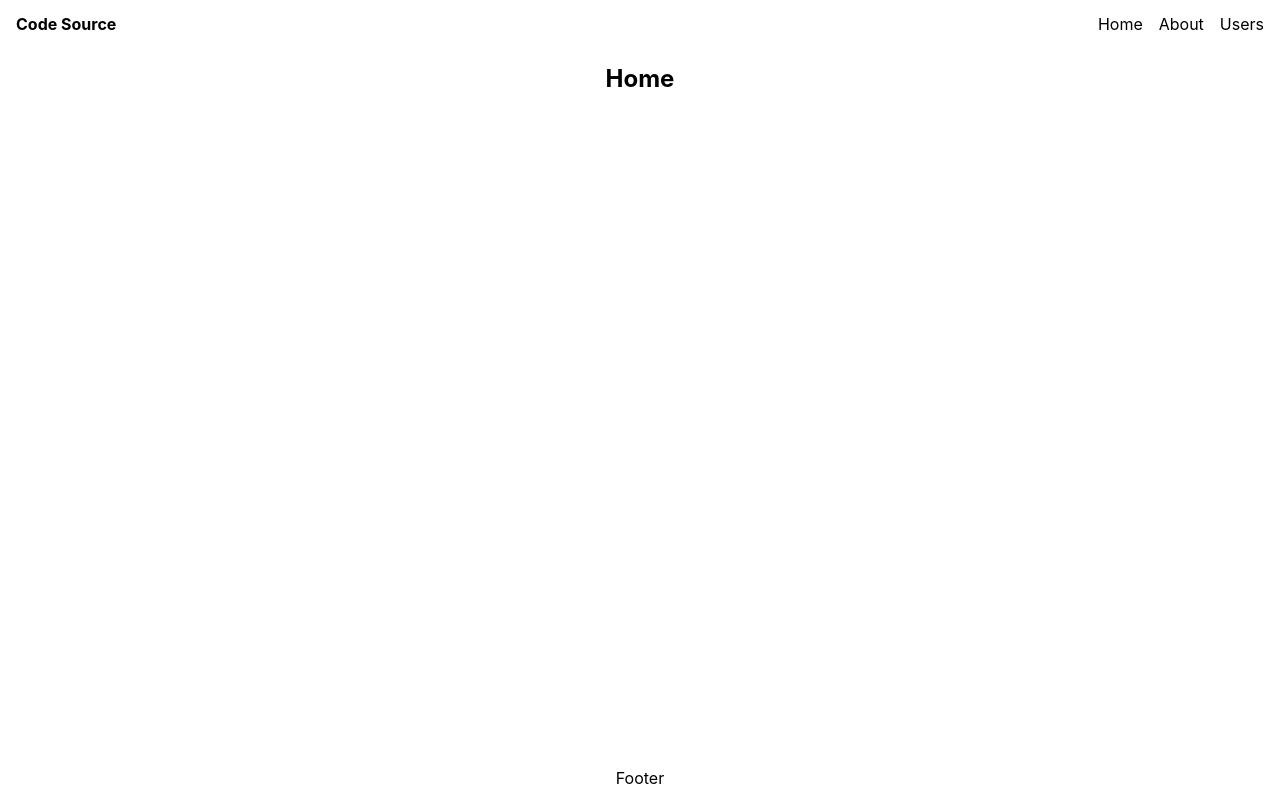
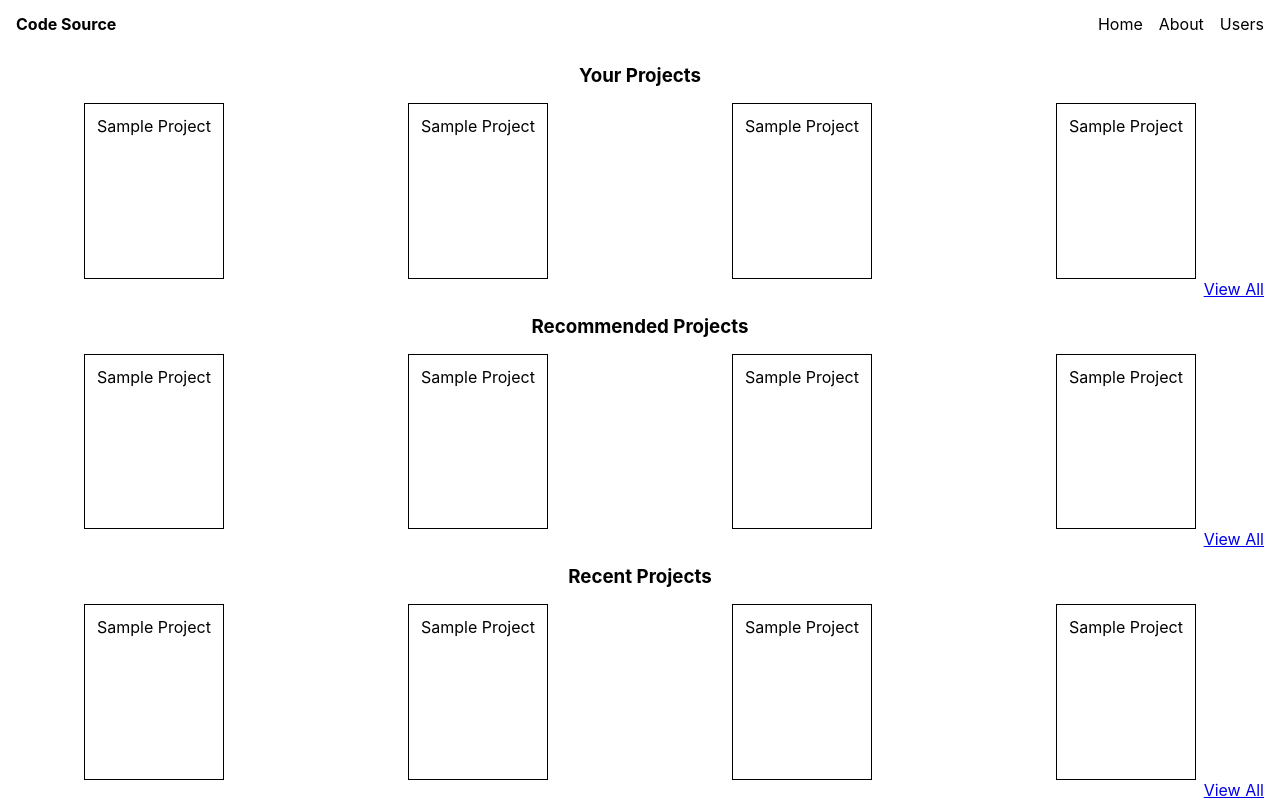
Before and after one commit to jordondueck/code-source, a React (Create React App) app: page / in a window 1280 px wide. Built offline with nearby package versions, Linux system fonts and the light colour scheme.

Commit message:
Add user dashboard

```diff
--- a/src/App.css
+++ b/src/App.css
@@ -1,19 +1,14 @@
 .App {
   height: 100vh;
   display: grid;
-  grid-template-rows: 3rem auto 2rem;
-  grid-template-columns: auto;
+  grid-template-rows: 3rem auto;
+  /* grid-template-columns: auto; */
   grid-template-areas:
   "header"
   "main"
-  "footer";
+  ;
   text-align: center;
 }
-
-/* .container {
-  display: grid;
-  grid-template-columns: 1f 6f;
-} */
 
 .navbar {
   grid-area: header;
@@ -21,7 +16,6 @@
   justify-content: space-between;
   align-items: center;
   padding: 0.5rem;
-
 }
 
 .list {
@@ -45,8 +39,43 @@
   font-weight: bold;
 }
 
-.content {
+.container {
   grid-area: main;
+  display: grid;
+  /* grid-template-rows: 1fr 1fr; */
+}
+
+.dashboard__content {
+  display: flex;
+  flex-direction: column;
+  justify-content: space-between;
+}
+
+.dashboard__middle {
+  flex-grow: 2;
+  display: grid;
+  grid-template-columns: repeat(auto-fit, minmax(200px, 1fr));
+  /* grid-template-rows: 1fr; */
+  grid-gap: 1rem;
+  /* padding: 2rem; */
+  justify-items: center;
+  /* max-width: 80%; */
+  /* margin: 0; */
+}
+
+.dashboard__bottom {
+  align-self: end;
+}
+
+.card {
+
+  align-items: center;
+  border: 1px solid black;
+  padding: 0.75rem;
+}
+
+.link {
+  padding: 0.5rem 1rem;
 }
 
 h1, h2, h3, h4, h5, h6 {
--- a/src/App.js
+++ b/src/App.js
@@ -1,14 +1,14 @@
 import React from "react";
-import { BrowserRouter as Router, Switch, Route, Link } from "react-router-dom";
+import { BrowserRouter as Router, Switch, Route } from "react-router-dom";
 import Navbar from "./components/Navigation";
-import Home from "./components/Home";
+import Dashboard from "./components/Dashboard";
+import Projects from "./components/Projects";
 import "./App.css";
 
 const App = () => {
   return (
     <section className="App">
       <Router>
-        {/* <section className="container"> */}
         <Navbar />
         <Switch>
           <Route path="/about">
@@ -18,11 +18,9 @@ const App = () => {
             <Users />
           </Route>
           <Route path="/">
-            <Home />
+            <Dashboard />
           </Route>
         </Switch>
-        <Footer />
-        {/* </section> */}
       </Router>
     </section>
   );
@@ -36,8 +34,4 @@ function Users() {
   return <h2>Users</h2>;
 }
 
-const Footer = () => {
-  return <p>Footer</p>;
-}
-
 export default App;
--- /dev/null
+++ b/src/components/Dashboard.js
@@ -0,0 +1,54 @@
+import React from "react";
+import { Link } from "react-router-dom";
+
+const Dashboard = () => {
+  return (
+    <section className="container">
+      {/* <h2>Home</h2> */}
+      <section className="dashboard__content">
+        <h3>Your Projects</h3>
+        <section className="dashboard__middle">
+          <div className="card">Sample Project</div>
+          <div className="card">Sample Project</div>
+          <div className="card">Sample Project</div>
+          <div className="card">Sample Project</div>
+        </section>
+        <section className="dashboard__bottom">
+          <Link className="link" to="/projects/">
+            View All
+          </Link>
+        </section>
+      </section>
+      <section className="dashboard__content">
+        <h3>Recommended Projects</h3>
+        <section className="dashboard__middle">
+          <div className="card">Sample Project</div>
+          <div className="card">Sample Project</div>
+          <div className="card">Sample Project</div>
+          <div className="card">Sample Project</div>
+        </section>
+        <section className="dashboard__bottom">
+          <Link className="link" to="/projects/recommended">
+            View All
+          </Link>
+        </section>
+      </section>
+      <section className="dashboard__content">
+        <h3>Recent Projects</h3>
+        <section className="dashboard__middle">
+          <div className="card">Sample Project</div>
+          <div className="card">Sample Project</div>
+          <div className="card">Sample Project</div>
+          <div className="card">Sample Project</div>
+        </section>
+        <section className="dashboard__bottom">
+          <Link className="link" to="/projects/recent">
+            View All
+          </Link>
+        </section>
+      </section>
+    </section>
+  );
+};
+
+export default Dashboard;
--- a/src/components/Home.js
+++ /dev/null
@@ -1,11 +0,0 @@
-import React, { Fragment } from "react";
-
-const Home = () => {
-  return(
-    <section className="content">
-      <h2>Home</h2>
-    </section>
-  );
-};
-
-export default Home;
--- /dev/null
+++ b/src/components/Projects.js
@@ -0,0 +1,7 @@
+import React from "react";
+
+const Projects = () => {
+  return <h2>Projects</h2>;
+};
+
+export default Projects;
```
